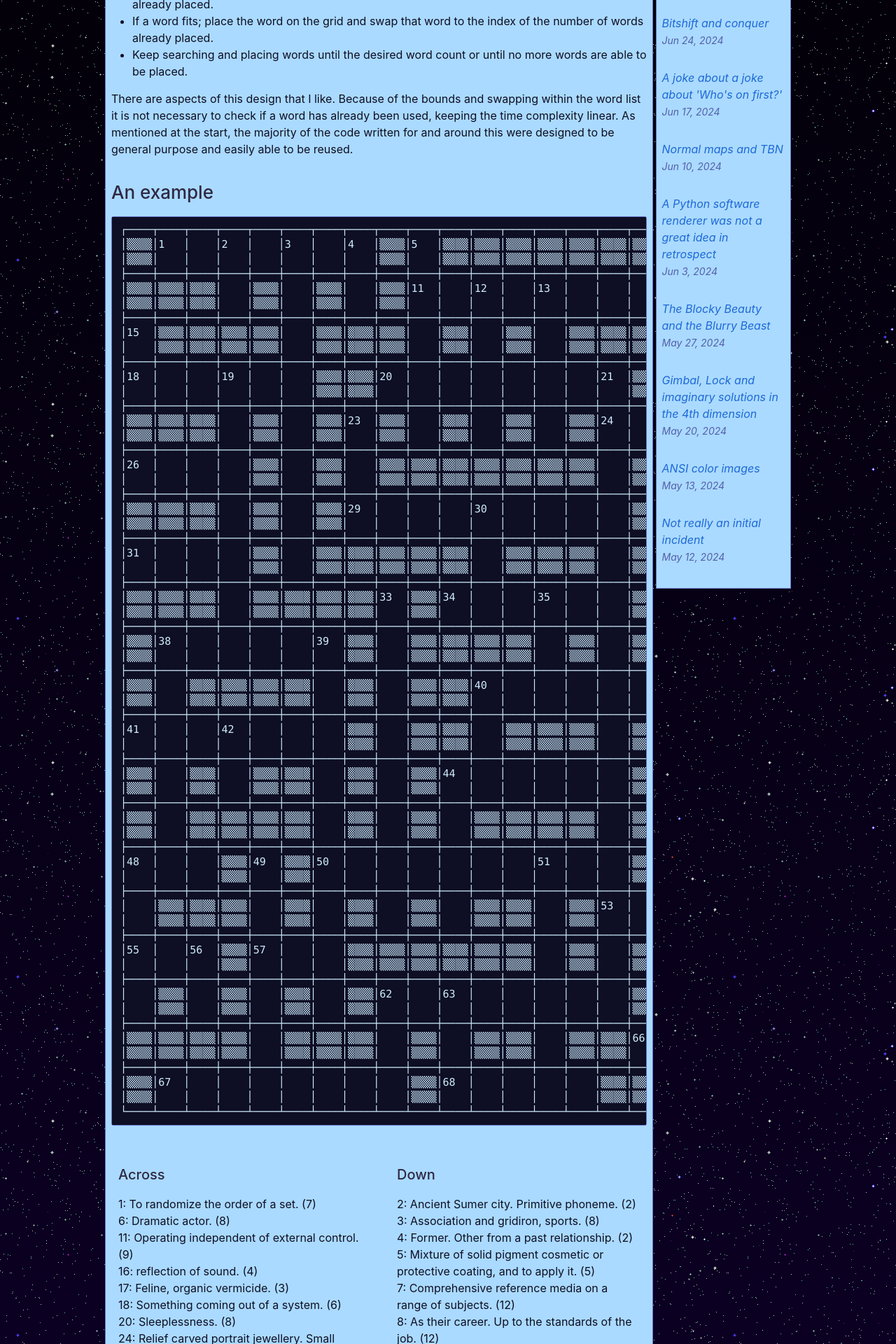
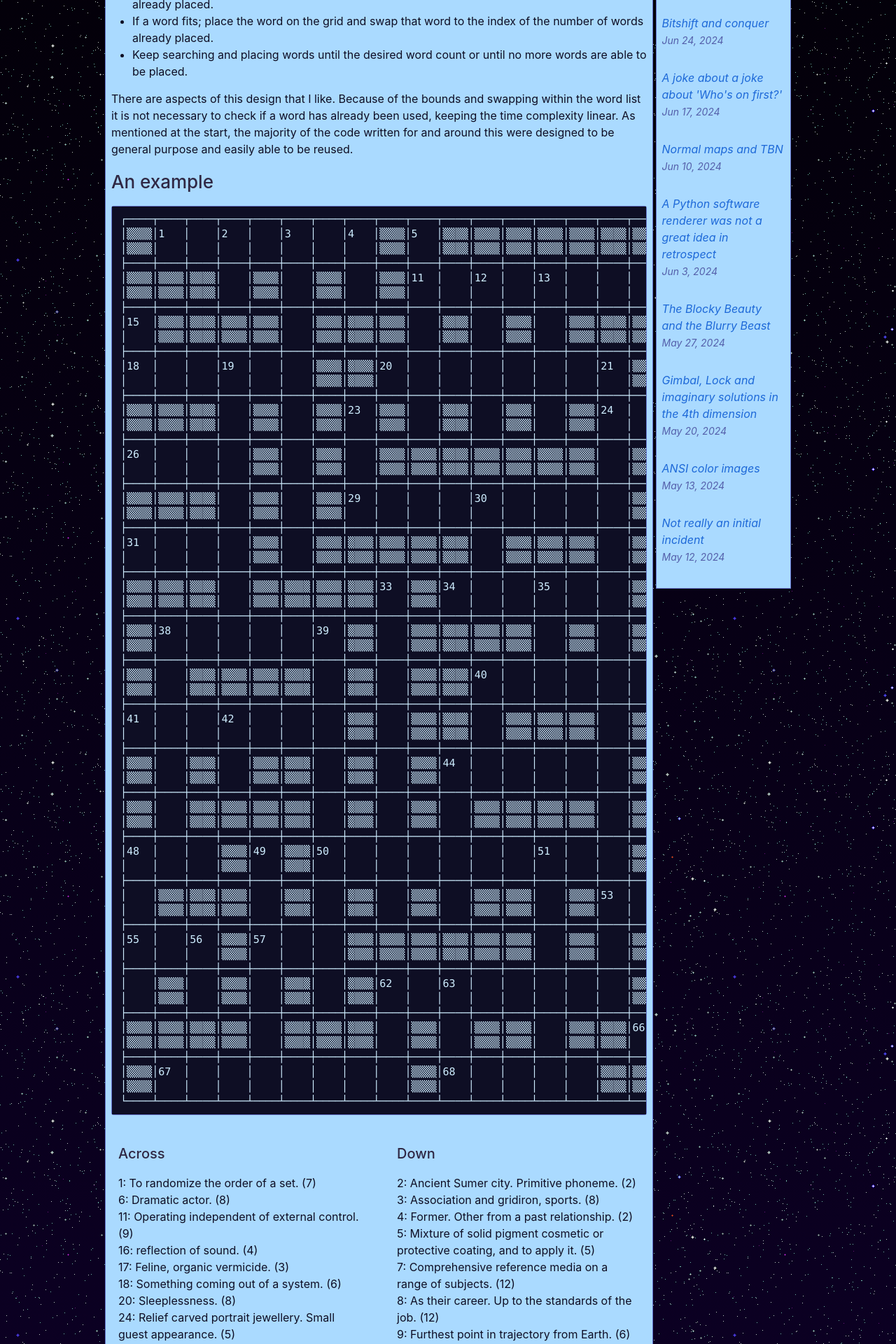
Before and after one commit to MegaDarken/megadarken.github.io, a Jekyll site: the page built from _posts/2024-10-10-crossword.markdown, in a window 1280 px wide. Shown: the part 746-2666 px from the top of the page at 70% size. Built offline with Jekyll 4.4.1, drawn with Linux system fonts in a browser that asks for light colours.

Commit message:
layout.scss post-content headings smaller margin-top

```diff
--- a/_sass/_layout.scss
+++ b/_sass/_layout.scss
@@ -274,7 +274,7 @@
 
 .post-content {
 
-  h1, h2, h3, h4, h5, h6 { margin-top: $spacing-unit }
+  h1, h2, h3, h4, h5, h6 { margin-top: $spacing-unit * .5 }
 
   h2 {
     @include relative-font-size(1.75);
```
